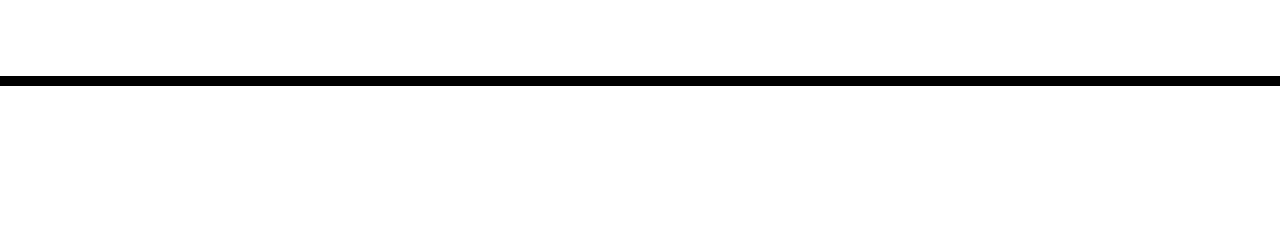
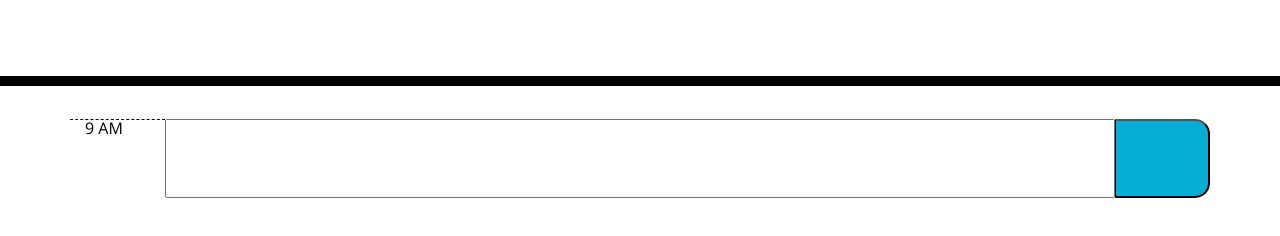
Before and after one commit to sgtratchet/taskinator-pro, a plain HTML site: page index.html in a window 1280 px wide. Shown: the part 182-418 px from the top of the page. Drawn offline with nearby package versions, Linux system fonts and the light colour scheme; files that its build step writes are made by us from their sources.

Commit message:
initial commit

```diff
--- a/index.html
+++ b/index.html
@@ -30,6 +30,12 @@
     </header>
     <div class="container">
       <!-- Timeblocks go here -->
+      <div class="row">
+        <div class="hour col-1" id="9am">9 AM</div>
+        <input class="textArea col-10"></input>
+        <button type="button" class="saveBtn col-1"></button>
+      </div>
+
     </div>
 
     <script src="https://code.jquery.com/jquery-3.4.1.min.js"></script>
```
